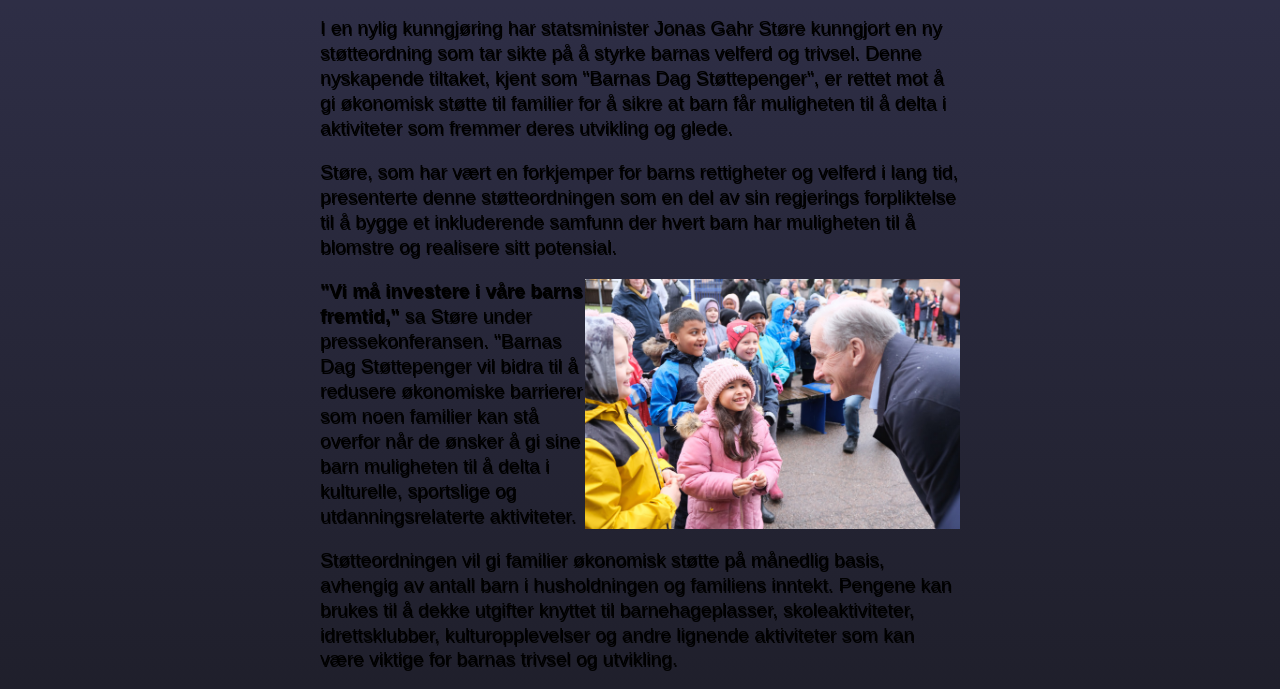
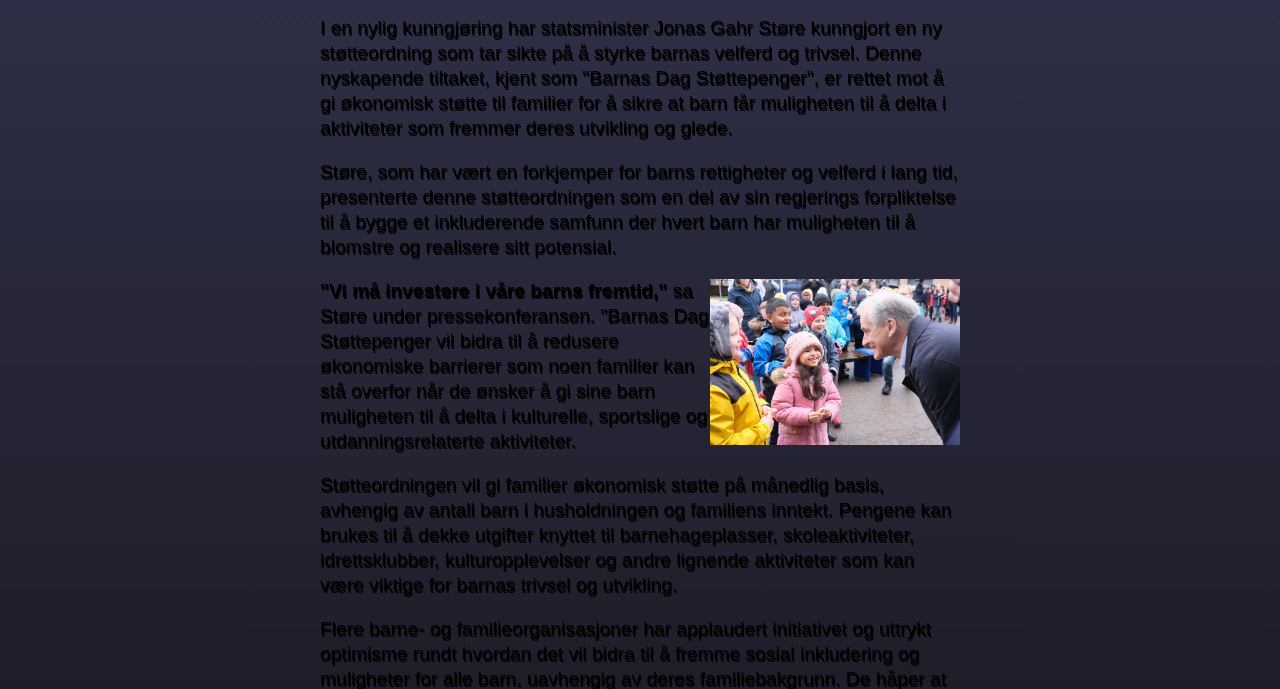
Before and after one commit to Blu07/SchoolProjects, a plain HTML site: page nyheter/artikkel1.html in a window 1280 px wide. Shown: the part 137-826 px from the top of the page. Drawn offline with Linux system fonts and the light colour scheme.

Commit message:
Something

```diff
--- a/nyheter/artikkel1.html
+++ b/nyheter/artikkel1.html
@@ -27,7 +27,7 @@
     </p>
 
     <div>
-        <img src="JonasGahrStore.jpg" alt="Jonas Gahr Støre i samtale med barn på skoleplassen" height="250px">
+        <img src="JonasGahrStore.jpg" alt="Jonas Gahr Støre i samtale med barn på skoleplassen" width="250px">
 
         <p>
             <b>"Vi må investere i våre barns fremtid,"</b> sa Støre under pressekonferansen.
```
Also changed, not shown: index.html (+1 -0 lines).
